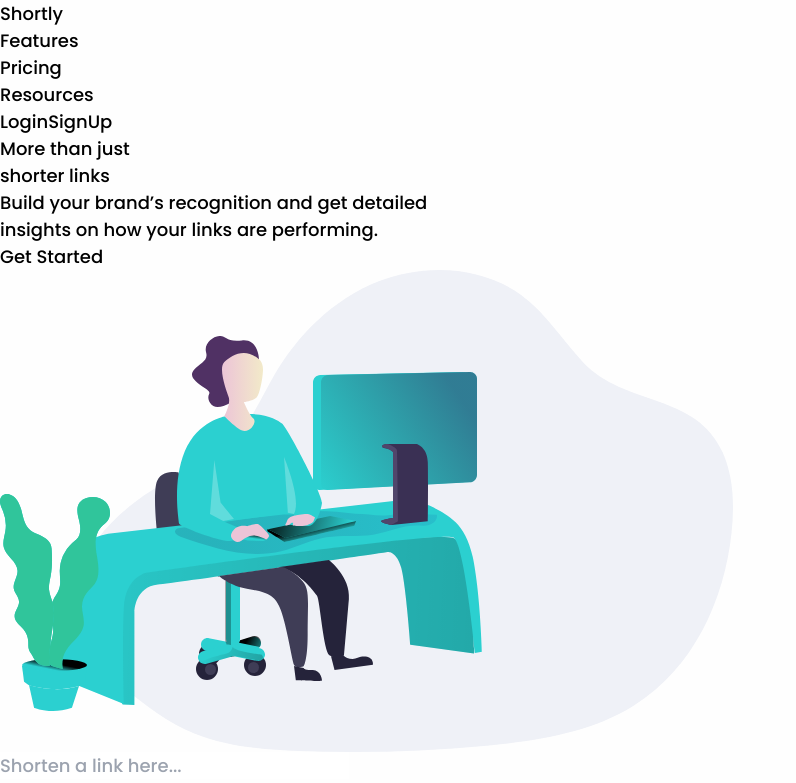
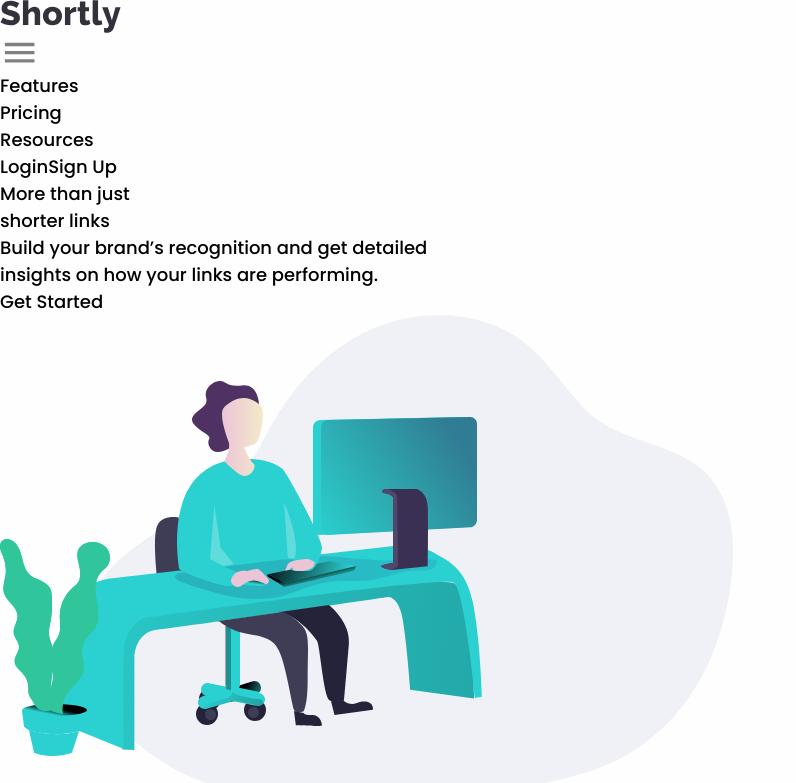
Before and after one commit to AskTiba/UrlNinja, a React (Vite) app in the folder UrlNinja/: page / in a window 1280 px wide. Shown: the top 783 px of the page, without its empty margins (0-796 px from the left). Built offline with nearby package versions, Linux system fonts and the light colour scheme.

Commit message:
Update Header.tsx

```diff
--- a/UrlNinja/src/components/Header.tsx
+++ b/UrlNinja/src/components/Header.tsx
@@ -1,13 +1,20 @@
 import { Button } from "../../@/components/ui/button";
+import logo from "../assets/images/logo.svg";
+import MenuIcon from "@mui/icons-material/Menu";
 
 const Header = () => {
   return (
     <>
-      <main className="mt-6 sticky top-6 text-[very-darkviolet] text-[15px] font-[Poppins] font-[500]">
+      <main className="mt-6 sticky top-6 text-violet-500 text-[15px] mx-[8%] font-[500]">
         <div className="flex justify-between">
           <div className="flex items-center">
-            <div className="mr-10 font-[700] text-[24px]">Shortly</div>
-            <nav className="">
+            <div className="flex gap-80 mr-10">
+              <img src={logo} alt="" className="mobile:w-[65dvw]" />
+              <button className="hidden mobile:block">
+                <MenuIcon fontSize="large" htmlColor="gray" />
+              </button>
+            </div>
+            <nav className="text-gray-300 font-[500] mobile:hidden">
               <ul className="flex gap-5">
                 <li className="">Features</li>
                 <li className="">Pricing</li>
@@ -15,10 +22,10 @@
               </ul>
             </nav>
           </div>
-          <div className="flex gap-5">
-            <Button className="">Login</Button>
-            <Button className="bg-[cyan] text-[gray] rounded-[20px] px-5">
-              SignUp
+          <div className="flex gap-5 mobile:hidden">
+            <Button className="text-blue">Login</Button>
+            <Button className="bg-cyan font-[700] text-[#f7f7fa] rounded-[20px] px-5">
+              Sign Up
             </Button>
           </div>
         </div>
```
